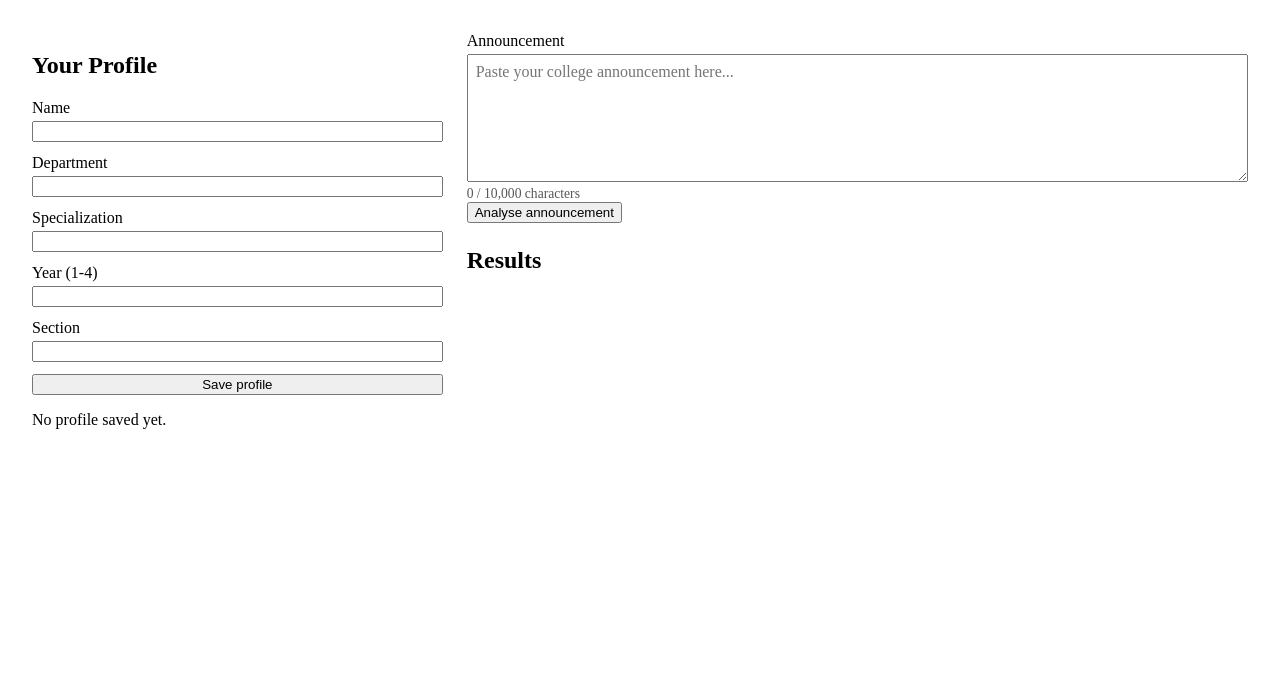
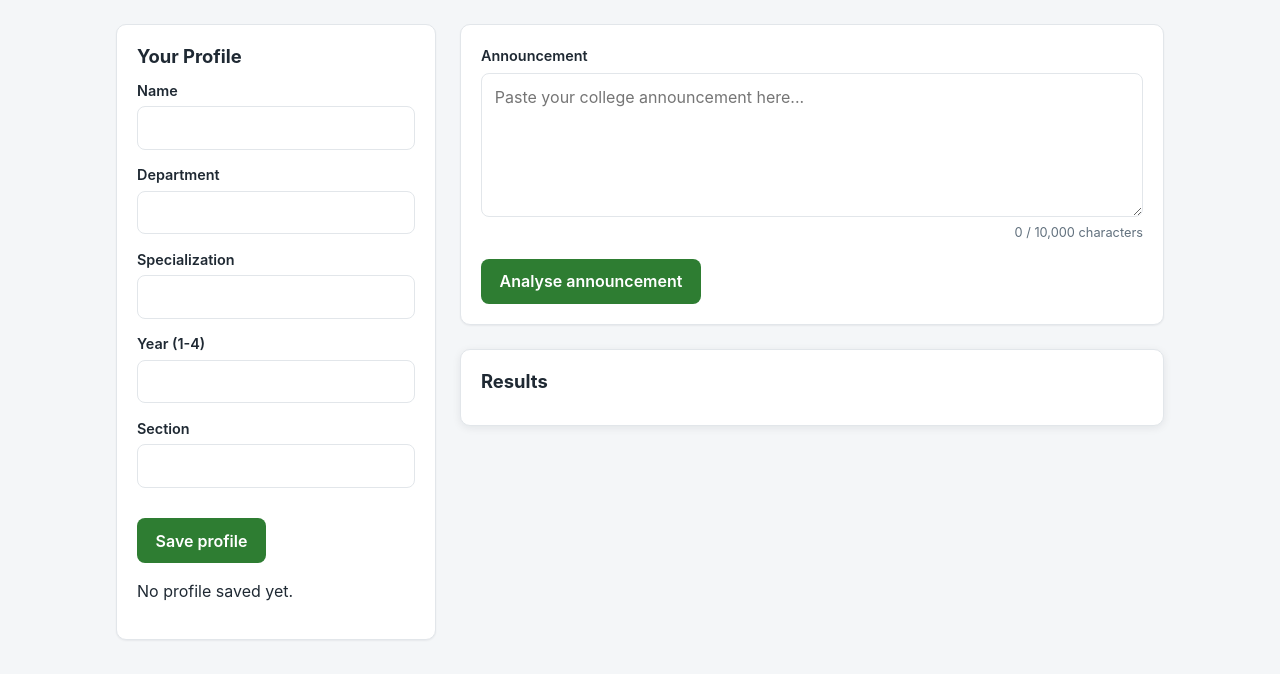
Before and after one commit to RODGERDUDE/campusflow-ai, a React (Vite) app in the folder frontend/: page / in a window 1280 px wide. Shown: the top 674 px of the page. Built offline with nearby package versions, Linux system fonts and the light colour scheme; no server answers.

Commit message:
Polish frontend visual design

```diff
--- a/frontend/src/components/AnnouncementInput/AnnouncementInput.module.css
+++ b/frontend/src/components/AnnouncementInput/AnnouncementInput.module.css
@@ -1,21 +1,25 @@
 .wrapper {
   display: flex;
   flex-direction: column;
-  gap: 0.25rem;
+  gap: 0.4rem;
 }
 
 .textarea {
   width: 100%;
-  min-height: 8rem;
+  min-height: 9rem;
   resize: vertical;
   font: inherit;
-  padding: 0.5rem;
+  padding: 0.7rem 0.8rem;
+  border-radius: 8px;
   box-sizing: border-box;
+  line-height: 1.5;
 }
 
+/* Character count as small, secondary text. */
 .count {
-  font-size: 0.85rem;
-  color: #555;
+  font-size: 0.8rem;
+  color: var(--color-text-muted, #61707d);
+  text-align: right;
 }
 
 .error {
--- a/frontend/src/components/StudentProfileForm/StudentProfileForm.module.css
+++ b/frontend/src/components/StudentProfileForm/StudentProfileForm.module.css
@@ -1,16 +1,22 @@
 .form {
   display: flex;
   flex-direction: column;
-  gap: 0.75rem;
+  gap: 0.9rem;
 }
 
 .field {
   display: flex;
   flex-direction: column;
-  gap: 0.25rem;
+  gap: 0.3rem;
 }
 
 .error {
   color: #b00020;
   font-size: 0.85rem;
 }
+
+/* Save profile button sits a little apart from the last field. */
+.form button {
+  margin-top: 0.25rem;
+  align-self: flex-start;
+}
--- a/frontend/src/index.css
+++ b/frontend/src/index.css
@@ -0,0 +1,113 @@
+/* CampusFlow AI — global styles.
+   Visual polish only: typography, background, base element styling, and a
+   centered app container. No behavior, labels, or markup logic depend on this. */
+
+:root {
+  --font-sans: "Inter", "Segoe UI", system-ui, -apple-system, "Helvetica Neue",
+    Arial, sans-serif;
+
+  --color-bg: #f4f6f8;
+  --color-surface: #ffffff;
+  --color-border: #e2e6ea;
+  --color-text: #1f2933;
+  --color-text-muted: #61707d;
+  --color-primary: #2e7d32;
+  --color-primary-hover: #276a2b;
+  --color-focus: #2563eb;
+  --radius: 10px;
+  --shadow-sm: 0 1px 2px rgba(16, 24, 40, 0.06);
+  --shadow-md: 0 2px 8px rgba(16, 24, 40, 0.08);
+}
+
+* {
+  box-sizing: border-box;
+}
+
+html,
+body {
+  margin: 0;
+  padding: 0;
+}
+
+body {
+  font-family: var(--font-sans);
+  background: var(--color-bg);
+  color: var(--color-text);
+  line-height: 1.5;
+  -webkit-font-smoothing: antialiased;
+  text-rendering: optimizeLegibility;
+}
+
+#root {
+  /* Centered, max-width application container. */
+  max-width: 1080px;
+  margin: 0 auto;
+  padding: 1.5rem 1rem 3rem;
+}
+
+h1,
+h2,
+h3 {
+  color: var(--color-text);
+  line-height: 1.25;
+}
+
+h2 {
+  font-size: 1.15rem;
+  margin: 0 0 0.75rem;
+}
+
+/* Form controls -------------------------------------------------------- */
+
+input,
+textarea {
+  font: inherit;
+  color: var(--color-text);
+  background: var(--color-surface);
+  border: 1px solid var(--color-border);
+  border-radius: 8px;
+  padding: 0.55rem 0.7rem;
+  width: 100%;
+  transition: border-color 0.15s ease, box-shadow 0.15s ease;
+}
+
+input:focus,
+textarea:focus {
+  outline: none;
+  border-color: var(--color-focus);
+  box-shadow: 0 0 0 3px rgba(37, 99, 235, 0.18);
+}
+
+label {
+  font-size: 0.9rem;
+  font-weight: 600;
+  color: var(--color-text);
+}
+
+/* Buttons -------------------------------------------------------------- */
+
+button {
+  font: inherit;
+  font-weight: 600;
+  color: #fff;
+  background: var(--color-primary);
+  border: 1px solid transparent;
+  border-radius: 8px;
+  padding: 0.6rem 1.1rem;
+  cursor: pointer;
+  transition: background 0.15s ease, opacity 0.15s ease, box-shadow 0.15s ease;
+}
+
+button:hover:not(:disabled) {
+  background: var(--color-primary-hover);
+}
+
+button:focus-visible {
+  outline: none;
+  box-shadow: 0 0 0 3px rgba(37, 99, 235, 0.35);
+}
+
+button:disabled {
+  opacity: 0.6;
+  cursor: not-allowed;
+}
--- a/frontend/src/pages/Home/Home.module.css
+++ b/frontend/src/pages/Home/Home.module.css
@@ -1,25 +1,51 @@
+/* Home page layout — polished two-column desktop, stacked on mobile.
+   Styling only; class names match the existing markup. */
+
 .layout {
-  display: flex;
-  flex-wrap: wrap;
+  display: grid;
+  grid-template-columns: minmax(240px, 320px) 1fr;
   gap: 1.5rem;
-  padding: 1.5rem;
-  align-items: flex-start;
+  align-items: start;
 }
 
 .sidebar {
-  flex: 1 1 260px;
-  min-width: 240px;
+  min-width: 0;
 }
 
 .main {
-  flex: 2 1 480px;
-  min-width: 320px;
+  min-width: 0;
+  display: flex;
+  flex-direction: column;
+  gap: 1.5rem;
 }
 
+/* Each section is a white card panel with a subtle border and shadow. */
 .section {
-  margin-bottom: 1.5rem;
+  background: #ffffff;
+  border: 1px solid var(--color-border, #e2e6ea);
+  border-radius: var(--radius, 10px);
+  box-shadow: var(--shadow-sm, 0 1px 2px rgba(16, 24, 40, 0.06));
+  padding: 1.25rem;
+}
+
+/* The results card gets a slightly stronger presence so it reads as a
+   distinct area, visually separated from the input above it. */
+.main .section:last-child {
+  box-shadow: var(--shadow-md, 0 2px 8px rgba(16, 24, 40, 0.08));
 }
 
 .error {
   color: #b00020;
 }
+
+/* Space the "Analyse announcement" button below the input. */
+.section button {
+  margin-top: 1rem;
+}
+
+/* Stack to a single column on narrower screens. */
+@media (max-width: 720px) {
+  .layout {
+    grid-template-columns: 1fr;
+  }
+}
```
